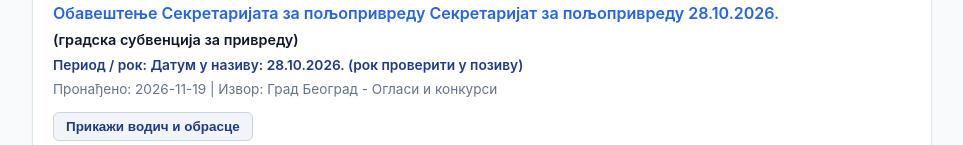
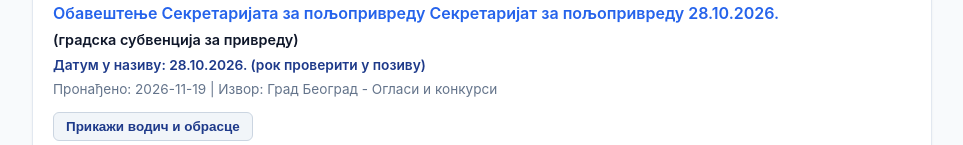
Before and after one commit to with567only/subvencije, a plain HTML site: page index.html in a window 1280 px wide. Shown: the part 610-755 px from the top of the page, without its empty margins (158-1121 px from the left). Drawn offline with Linux system fonts and the light colour scheme.

Commit message:
Fix HTML structure and update rokovi display

```diff
--- a/index.html
+++ b/index.html
@@ -350,7 +350,7 @@
                 `<div class="srz-subvencije">(${k.srz_subvencije})</div>` : "";
 
             let rokoviTekst = k.rokovi && k.rokovi.trim() !== "" ?
-                `<div class="rokovi-info">Период / рок: ${k.rokovi}</div>` : "";
+                `<div class="rokovi-info">${k.rokovi}</div>` : "";
 
             let detaljiSadrzaj = k.detalji && k.detalji.trim() !== "" ?
                 `<div class="detalji-sadrzaj">${k.detalji}</div>` :
```
